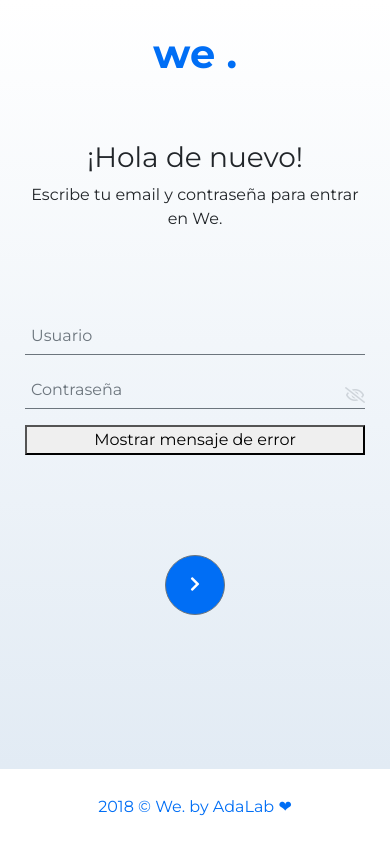
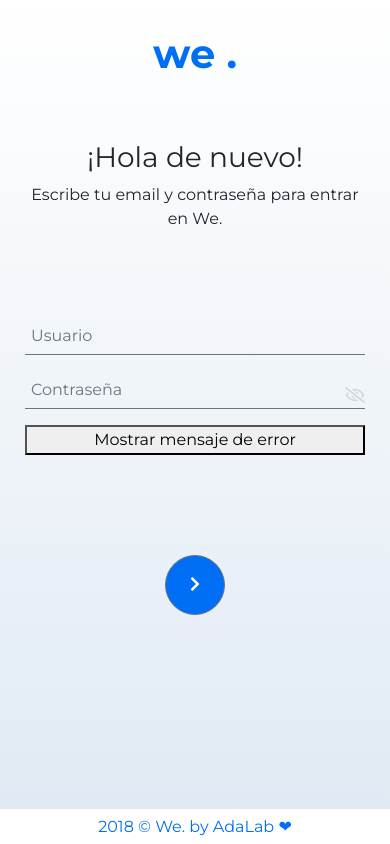
Before and after one commit to StringProjects/adalab, a React (Create React App) app: page / in a window 390 px wide. Built offline with nearby package versions, Linux system fonts and the light colour scheme.

Commit message:
modify footer

```diff
--- a/src/scss/layaout/_Footer-login.scss
+++ b/src/scss/layaout/_Footer-login.scss
@@ -15,3 +15,11 @@
     color:#006ef5;
     margin-bottom: 0;
 }
+
+
+@media (max-width: 425px) {
+
+    .footer-login{
+        height: 35px;
+    }
+}
--- a/src/scss/main.css
+++ b/src/scss/main.css
@@ -77,6 +77,10 @@
 .text-footer {
   color: #006ef5;
   margin-bottom: 0; }
+
+@media (max-width: 425px) {
+  .footer-login {
+    height: 35px; } }
 
 .HeaderThread__container {
   display: flex;
```
